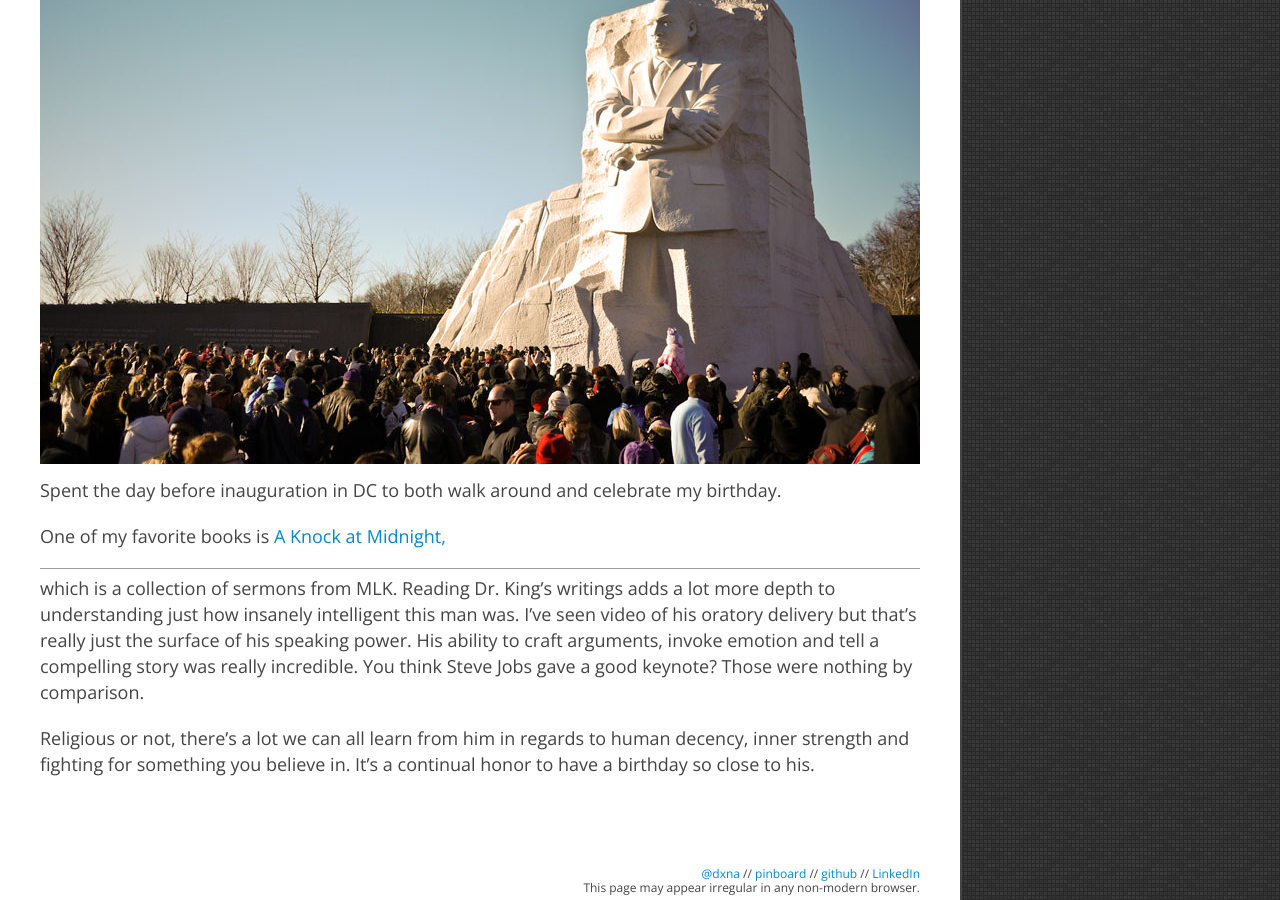
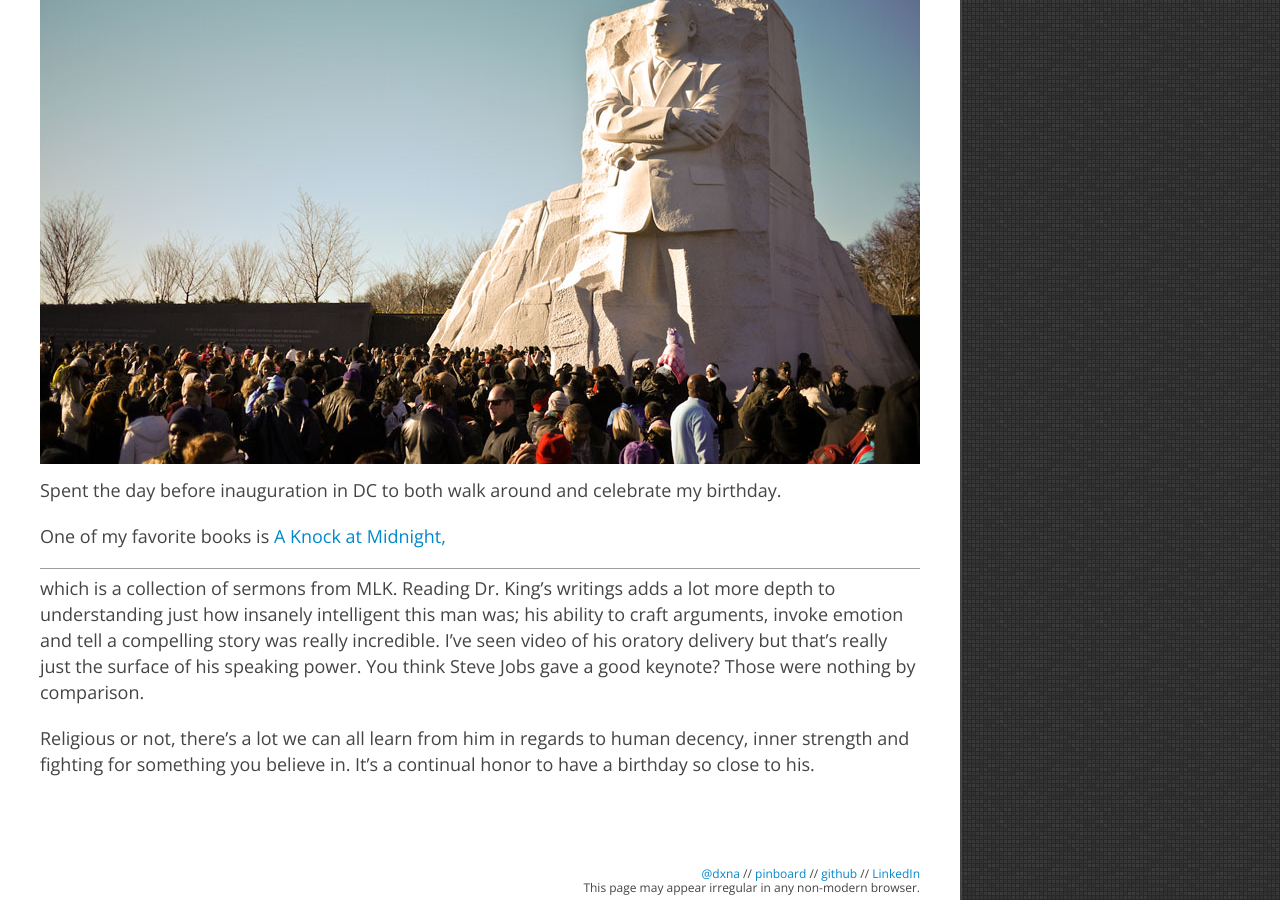
Before and after one commit to danielna/danielna.github.com, a Jekyll site: the page built from _posts/2013-01-24-inauguration-weekend.md, in a window 1280 px wide and 900 px high, scrolled down 2636 px. Built offline with Jekyll 4.4.1, drawn with Linux system fonts in a browser that asks for light colours; nearby versions of some CDN libraries; library files that are not in the unit come from our copies; Markdown is read by kramdown in place of the engine named in the settings; comment, search, counter and statistics services are not loaded; grey boxes are pictures that could not be loaded.

Commit message:
fix mlk post

```diff
--- a/_posts/2013-01-24-inauguration-weekend.md
+++ b/_posts/2013-01-24-inauguration-weekend.md
@@ -13,6 +13,6 @@ tags: photos
 
 Spent the day before inauguration in DC to both walk around and celebrate my birthday.
 
-One of my favorite books is <a href="http://www.amazon.com/gp/product/0446675547/ref=as_li_ss_tl?ie=UTF8&camp=1789&creative=390957&creativeASIN=0446675547&linkCode=as2&tag=musings01b1-20">A Knock at Midnight,</a><img src="http://www.assoc-amazon.com/e/ir?t=musings01b1-20&l=as2&o=1&a=0446675547" width="1" height="1" border="0" alt="" style="border:none !important; margin:0px !important;" /> which is a collection of sermons from MLK.  Reading Dr. King's writings adds a lot more depth to understanding just how insanely intelligent this man was.  I've seen video of his oratory delivery but that's really just the surface of his speaking power. His ability to craft arguments, invoke emotion and tell a compelling story was really incredible.  You think Steve Jobs gave a good keynote?  Those were nothing by comparison.
+One of my favorite books is <a href="http://www.amazon.com/gp/product/0446675547/ref=as_li_ss_tl?ie=UTF8&camp=1789&creative=390957&creativeASIN=0446675547&linkCode=as2&tag=musings01b1-20">A Knock at Midnight,</a><img src="http://www.assoc-amazon.com/e/ir?t=musings01b1-20&l=as2&o=1&a=0446675547" width="1" height="1" border="0" alt="" style="border:none !important; margin:0px !important;" /> which is a collection of sermons from MLK.  Reading Dr. King's writings adds a lot more depth to understanding just how insanely intelligent this man was; his ability to craft arguments, invoke emotion and tell a compelling story was really incredible.  I've seen video of his oratory delivery but that's really just the surface of his speaking power.  You think Steve Jobs gave a good keynote?  Those were nothing by comparison.
 
 Religious or not, there's a lot we can all learn from him in regards to human decency, inner strength and fighting for something you believe in.  It's a continual honor to have a birthday so close to his.
```
